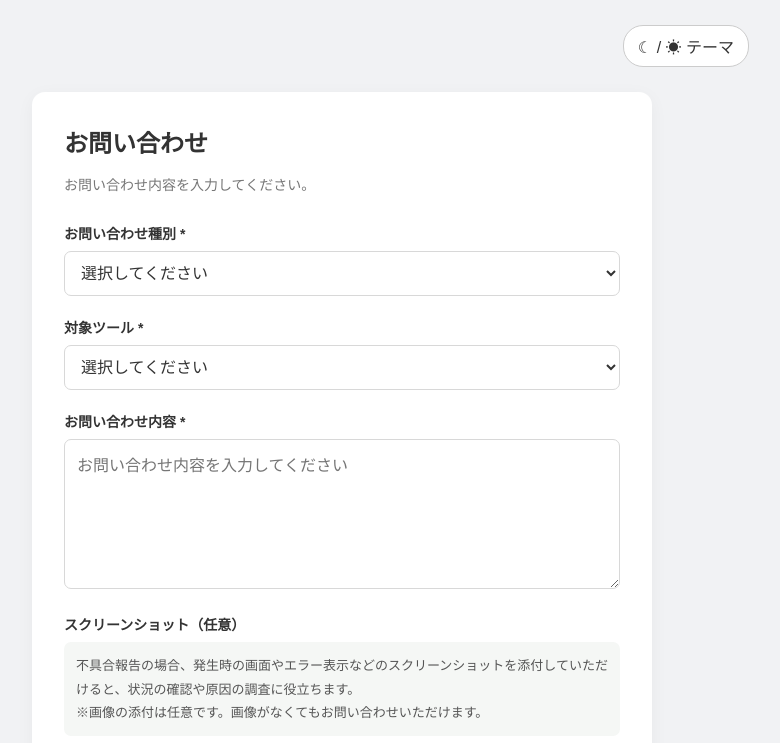
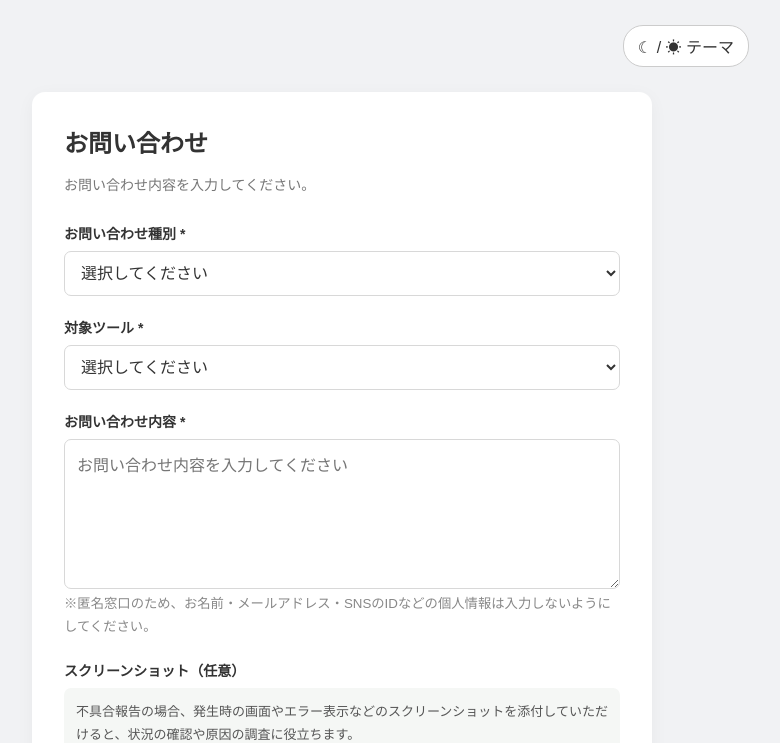
Before and after one commit to Post-tools/tool-contact, a plain HTML site: page index.html in a window 1280 px wide. Both pictures are taken after a click on the button "新しくお問い合わせする". Shown: the top 743 px of the page, without its empty margins (298-1078 px from the left). Drawn offline with Linux system fonts and the light colour scheme.

Commit message:
Update index.html

```diff
--- a/index.html
+++ b/index.html
@@ -194,10 +194,11 @@ footer {
       </select>
     </div>
 
-    <div class="field">
+ <div class="field">
       <label for="detail">お問い合わせ内容 *</label>
       <textarea id="detail" required
         placeholder="お問い合わせ内容を入力してください"></textarea>
+      <small>※匿名窓口のため、お名前・メールアドレス・SNSのIDなどの個人情報は入力しないようにしてください。</small>
     </div>
 
     <div class="field">
```
